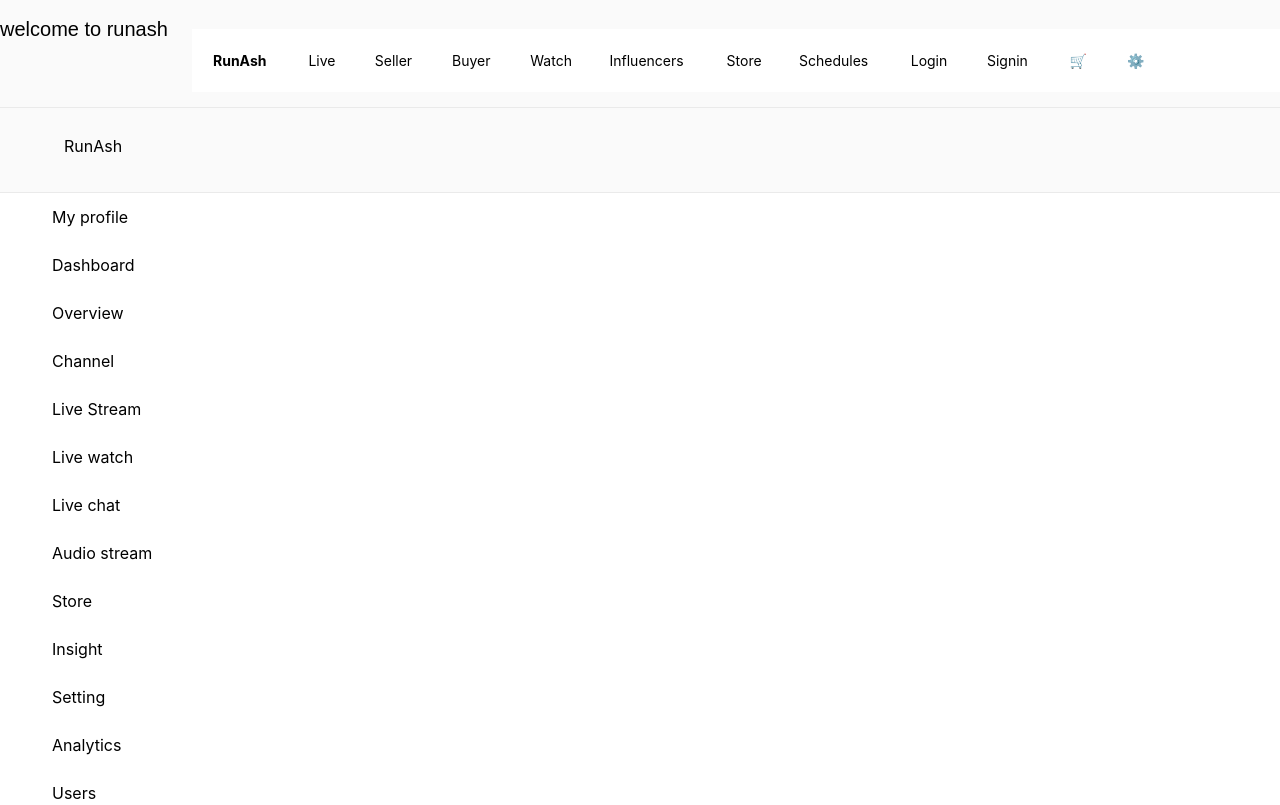
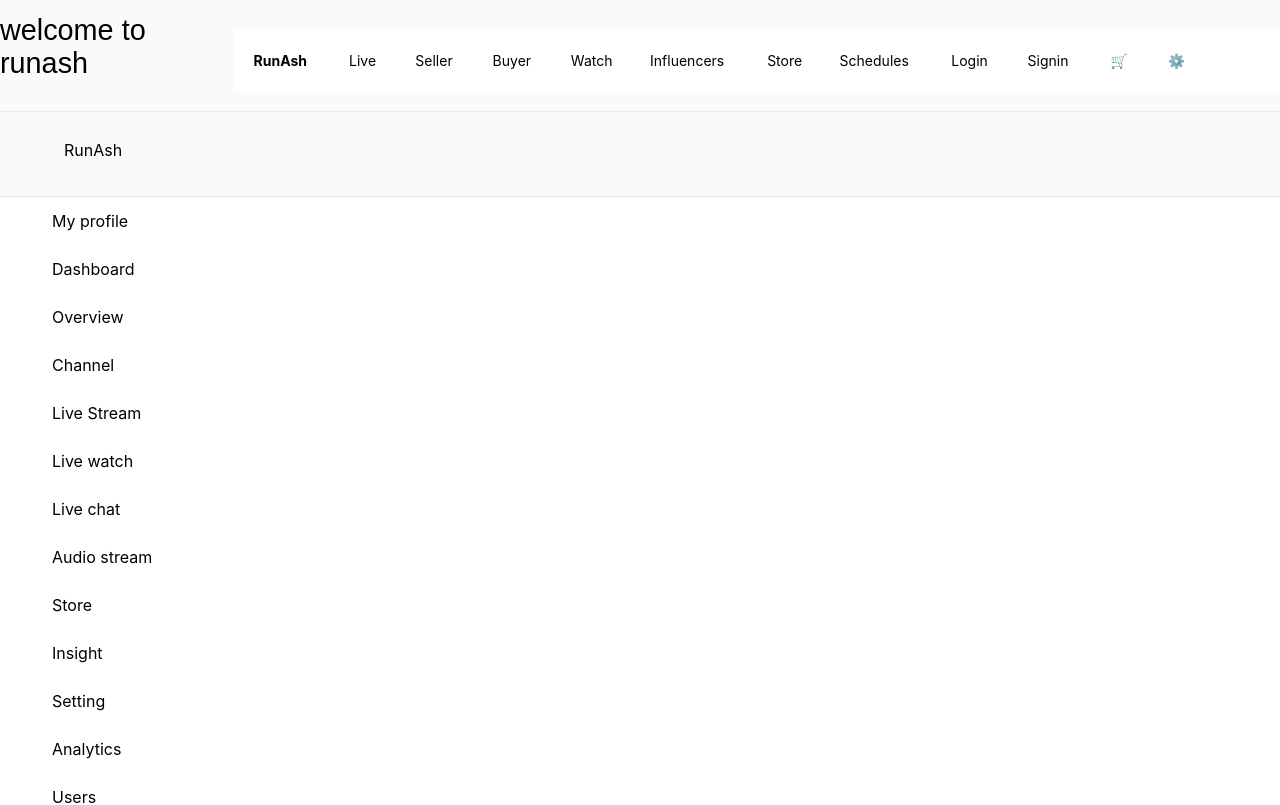
Before and after one commit to rammurmu/next, a Next.js app: page /dashboard in a window 1280 px wide. Shown: the top 805 px of the page. Built offline with nearby package versions, Linux system fonts and the light colour scheme.

Commit message:
Update Navbar.css

```diff
--- a/components/Navbar.css
+++ b/components/Navbar.css
@@ -82,7 +82,7 @@ li a:hover {
   position: sticky;
 }
 
-.header p {
+.p {
   margin: 0;
   font-size: 1.25rem;
   line-height: 1.5;
```
